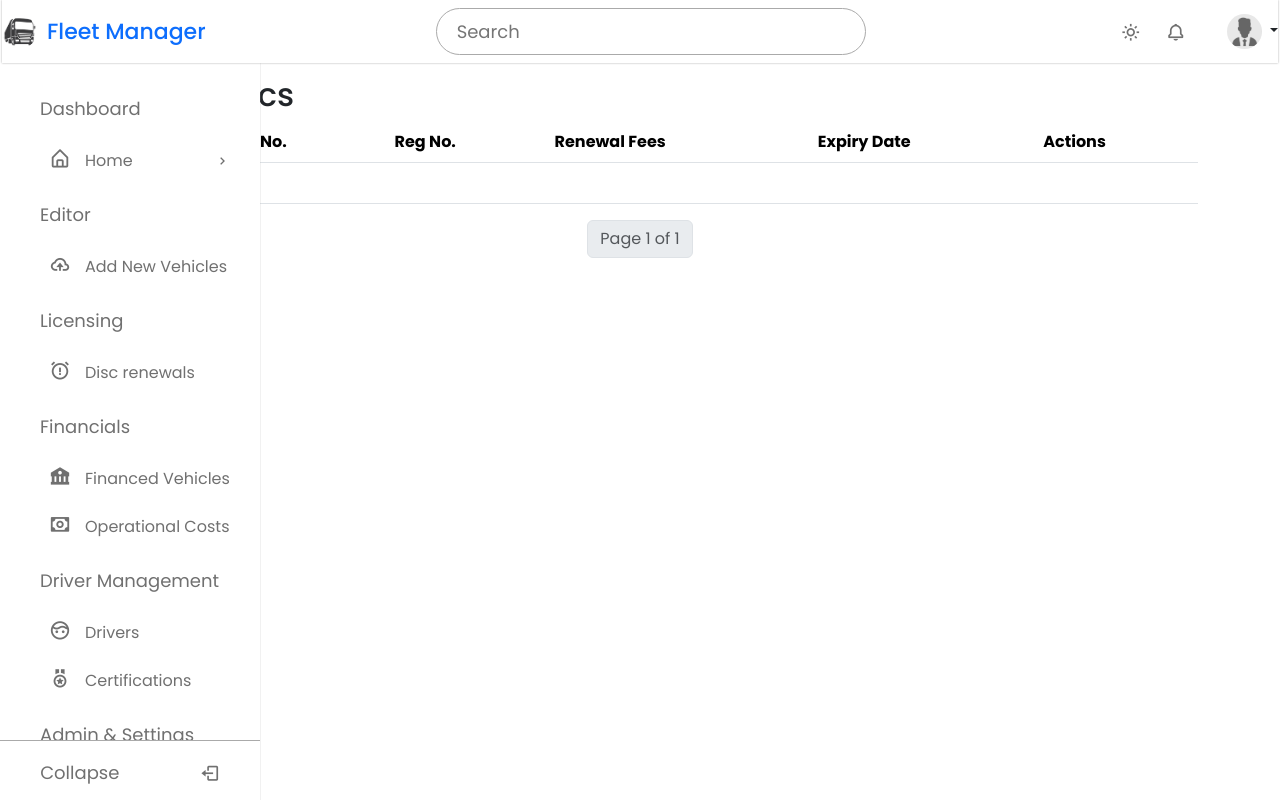
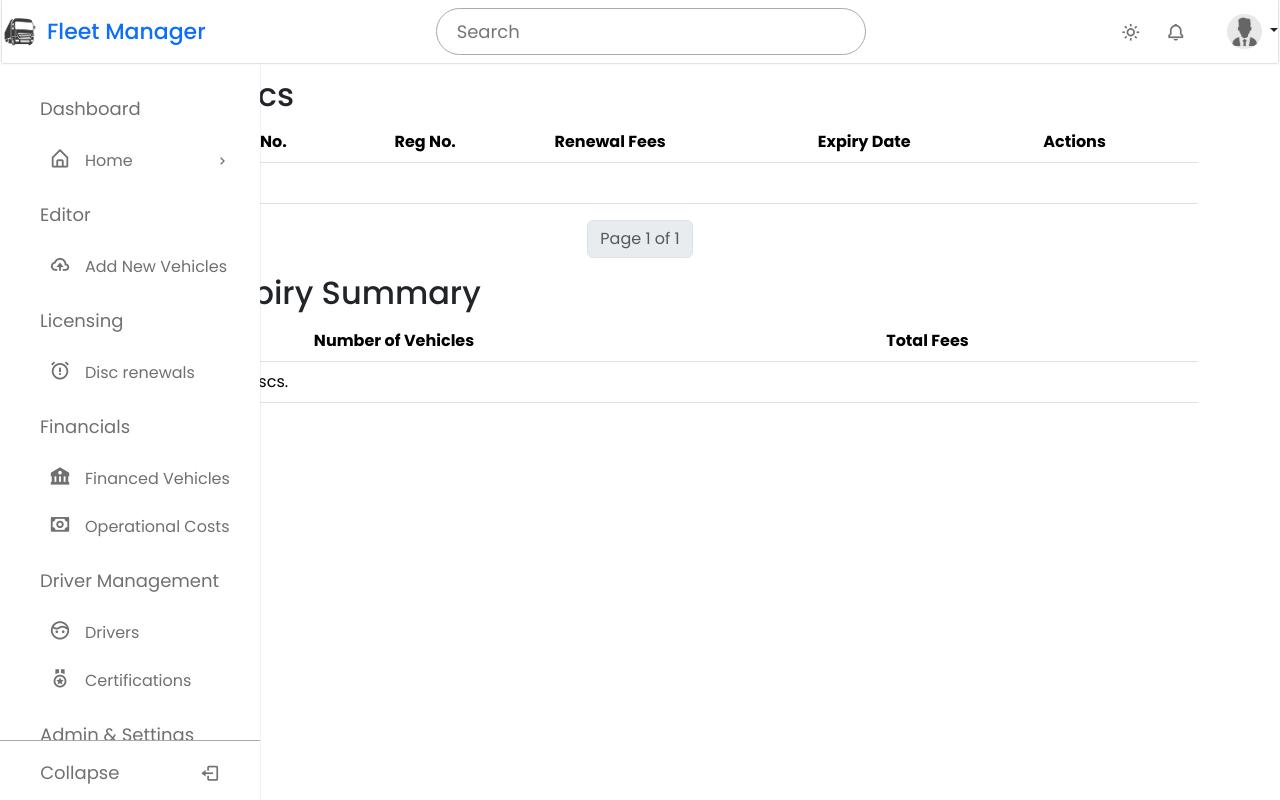
Before and after one commit to GGurol/fleet_manager, a Django app: page /license/ in a window 1280 px wide. Run offline with Django 4.2, Linux system fonts and the light colour scheme; data that the repository does not hold is empty.

Commit message:
Enhanced licensing reporting

```diff
--- a/fleet_manager/templates/fleet_manager/licensing.html
+++ b/fleet_manager/templates/fleet_manager/licensing.html
@@ -63,4 +63,28 @@
         {% endif %}
     </ul>
 </nav>
+
+<h2>Monthly Expiry Summary</h2>
+<table class="table">
+    <thead>
+        <tr>
+            <th>Month</th>
+            <th>Number of Vehicles</th>
+            <th>Total Fees</th>
+        </tr>
+    </thead>
+    <tbody>
+        {% for summary in monthly_summary %}
+        <tr>
+            <td>{{ summary.month }}</td>
+            <td>{{ summary.num_vehicles }}</td>
+            <td>R{{ summary.total_fees|floatformat:2|intcomma }}</td>
+        </tr>
+        {% empty %}
+        <tr>
+            <td colspan="3">No expiring license discs.</td>
+        </tr>
+        {% endfor %}
+    </tbody>
+</table>
 {% endblock %}
--- a/fleet_manager/views.py
+++ b/fleet_manager/views.py
@@ -6,7 +6,8 @@ from django.http import HttpResponse, HttpResponseRedirect
 from django.urls import reverse
 from django.db import IntegrityError
 from django.core.paginator import Paginator
-from datetime import date, timedelta
+from datetime import date, timedelta, datetime
+from django.db.models.functions import ExtractMonth
 
 from .models import User, Asset, PurchaseDetails, FinancingDetails, LicensingDetails
 from django.db.models import Sum, Count
@@ -164,11 +165,33 @@ def licensing(request):
     for disc in discs:
         disc.is_expiring_soon = disc.disc_expiry_date and disc.disc_expiry_date <= today_plus_30
 
-    paginator = Paginator(discs, 12)
+    paginator = Paginator(discs, 5)
     page_number = request.GET.get("page")
     discs = paginator.get_page(page_number)
 
-    return render(request, 'fleet_manager/licensing.html', {'discs': discs})
+     # Aggregate expiry data by month
+    monthly_expiries = (
+        LicensingDetails.objects
+        .values(month=ExtractMonth('disc_expiry_date'))
+        .annotate(
+            num_vehicles=Count('id'),
+            total_fees=Sum('disc_fee')
+        )
+        .order_by('month')
+    )
+
+    # Convert month number to name (e.g., 1 → January)
+    month_map = {i: datetime(2000, i, 1).strftime('%B') for i in range(1, 13)}
+    monthly_summary = [
+        {
+            "month": month_map.get(item["month"], "Unknown"),
+            "num_vehicles": item["num_vehicles"],
+            "total_fees": item["total_fees"] or 0  # Ensure no None values
+        }
+        for item in monthly_expiries
+    ]
+
+    return render(request, 'fleet_manager/licensing.html', {'discs': discs, 'monthly_summary': monthly_summary})
 
 
 def asset_view(request, asset_id):
```
